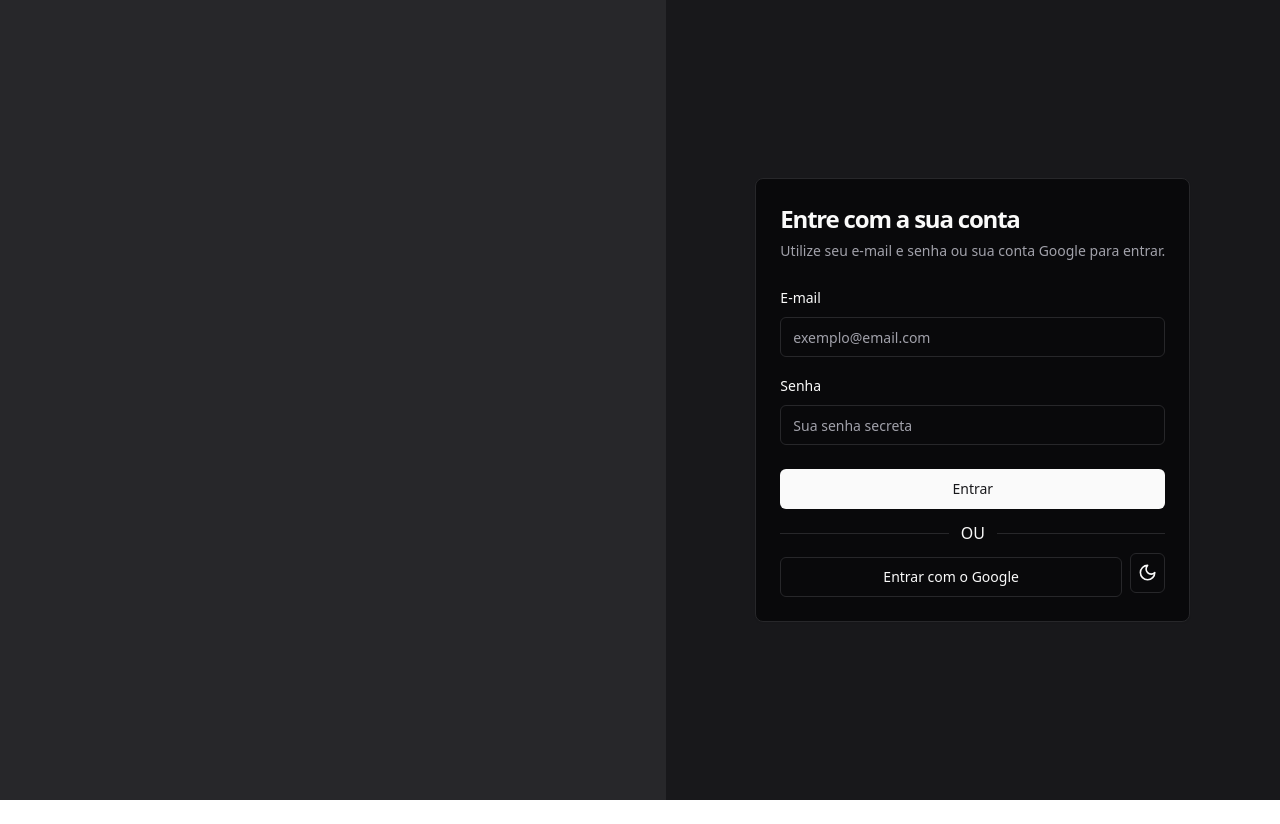
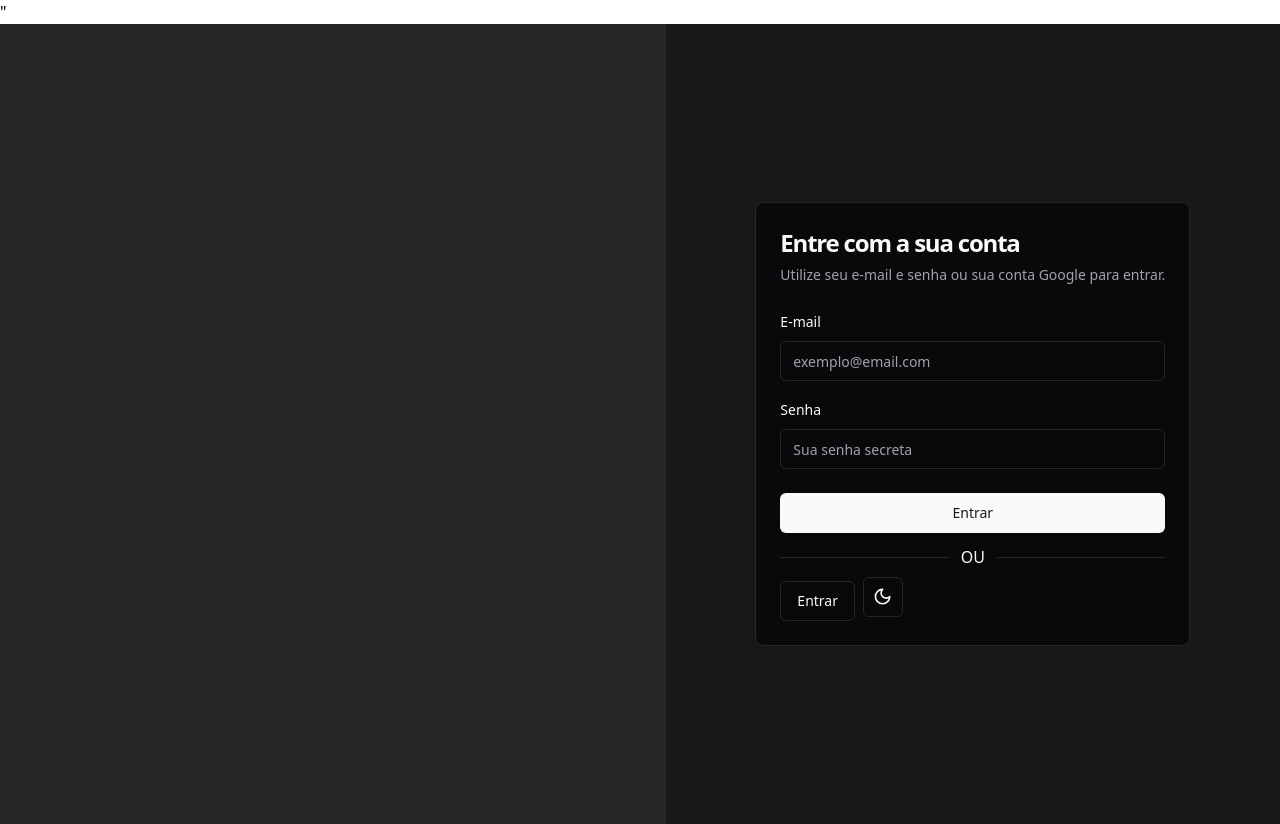
Before and after one commit to jopsfernandes/StudyButler, a React (Vite) app: page / in a window 1280 px wide. Before the commit the page ends 800 px from the top, so only its background shows below. Built offline with nearby package versions, Linux system fonts and the light colour scheme.

Commit message:
fix:set routing between 1st page and Dashboard

```diff
--- a/electron/main.ts
+++ b/electron/main.ts
@@ -31,7 +31,7 @@ function createWindow() {
     autoHideMenuBar: true,
   })
 
-
+  win.webContents.openDevTools()
 
   // Test active push message to Renderer-process.
   win.webContents.on('did-finish-load', () => {
--- a/index.html
+++ b/index.html
@@ -4,10 +4,11 @@
     <meta charset="UTF-8" />
     <link rel="icon" type="image/svg+xml" href="./public/electron-vite.svg" />
     <meta name="viewport" content="width=device-width, initial-scale=1.0" />
+    <meta http-equiv="Content-Security-Policy" content="script-src 'self';">"
     <title>StoryButler</title>
   </head>
   <body>
-    <div id="SignIn"></div>
+    <div id="root"></div>
     <script type="module" src="/src/main.tsx"></script>
   </body>
 </html>
--- a/src/routes.tsx
+++ b/src/routes.tsx
@@ -9,11 +9,18 @@ import { Outlet } from 'react-router-dom';
 export const router = createHashRouter(
     createRoutesFromElements(
      <>
-     <Route path="/"  element={<SignIn/>}>
+     <Route  path="/" element={<SignIn/>}>
+     </Route>
 
-     <Route path="/dashboard" element={<Dashboard/>}/>
+     <Route path="/dashboard" element={<Dashboard/>}>
+     </Route>
 
-     </Route>
+
+
+
+
+
+
 
      </>
 
--- a/src/screens/signin.tsx
+++ b/src/screens/signin.tsx
@@ -6,13 +6,20 @@ import { ModeToggle } from "@/components/ui/mode-toggle";
 import { Separator } from "@/components/ui/separator";
 import { ThemeProvider } from "@/components/ui/theme-provider";
 import { useEffect } from "react";
-import { Link, Outlet } from "react-router-dom";
+import { Link, Navigate, Outlet, useNavigate } from "react-router-dom";
+import { Dashboard } from "./Dashboard";
+import React, {useState} from 'react'
 
 
 
 
 export function SignIn(){
 
+
+
+     const handleSubmit = (e) =>{
+          event?.preventDefault
+     }
 
      return (
           <ThemeProvider defaultTheme="dark" storageKey="vite-
@@ -46,11 +53,12 @@ export function SignIn(){
                               </div>
 
 
+                              <Button type="submit"className="mt-6 w-full "  >Entrar</Button>
+
+
 
                               </form>
-                              <Button  className="mt-6 w-full " >
-                                   <Link to ="/dashboard">Entrar</Link>
-                                   </Button>
+
 
                               <div className="flex items-center gap-3 mt-3">
                                    <Separator/>
@@ -58,10 +66,13 @@ export function SignIn(){
                                    <Separator/>
                               </div>
                               <div className="space-y-2 flex gap-2">
-                              <Button variant="outline" className="mt-3 w-full"  >
-                                   <Link to={"/dashboard"} replace={false}>Entrar com o Google</Link>
 
-                                   </Button>
+                                   <Link to={"/dashboard"}>
+                                        <Button variant="outline" className="mt-3 w-full"  >
+                                    Entrar
+
+                                   </Button></Link>
+
 
                               <ModeToggle></ModeToggle>
                               </div>
@@ -72,7 +83,7 @@ export function SignIn(){
                </main>
 
 
-               <Outlet/>
+
 
           </ThemeProvider>
 
```
Also changed, not shown: src/main.tsx (+6 -2 lines), 1 other file (tests, documents, lock files or other folders).
